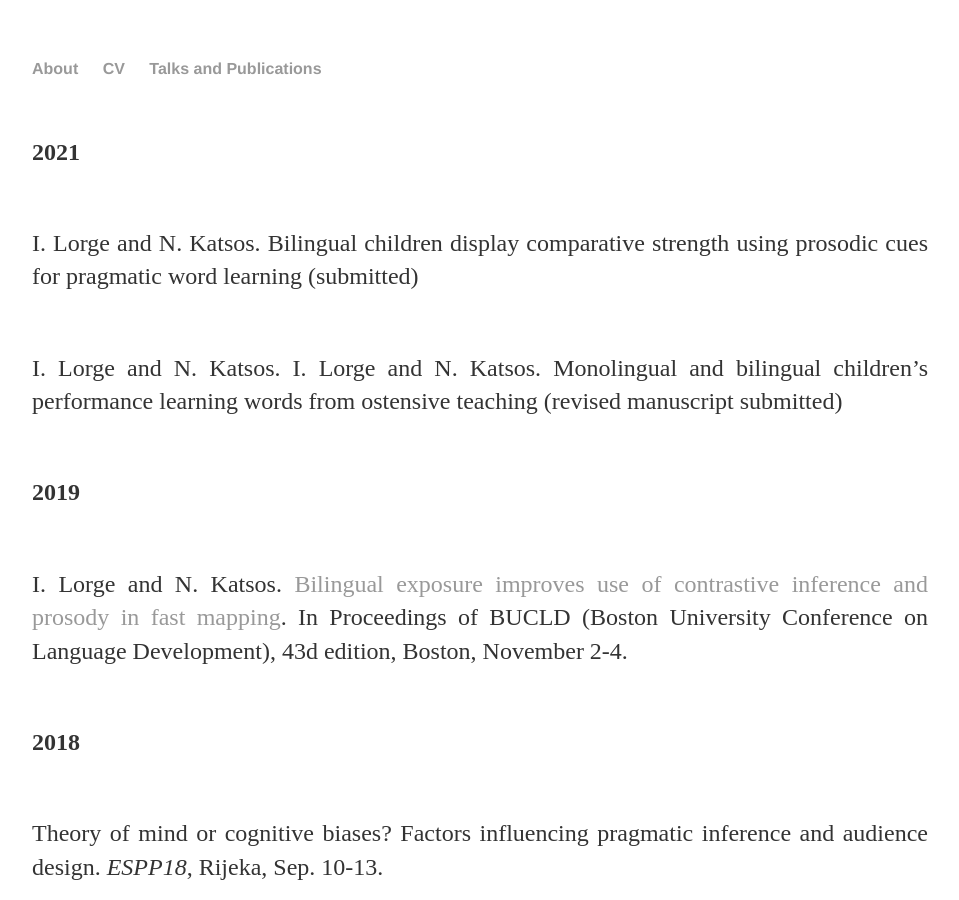
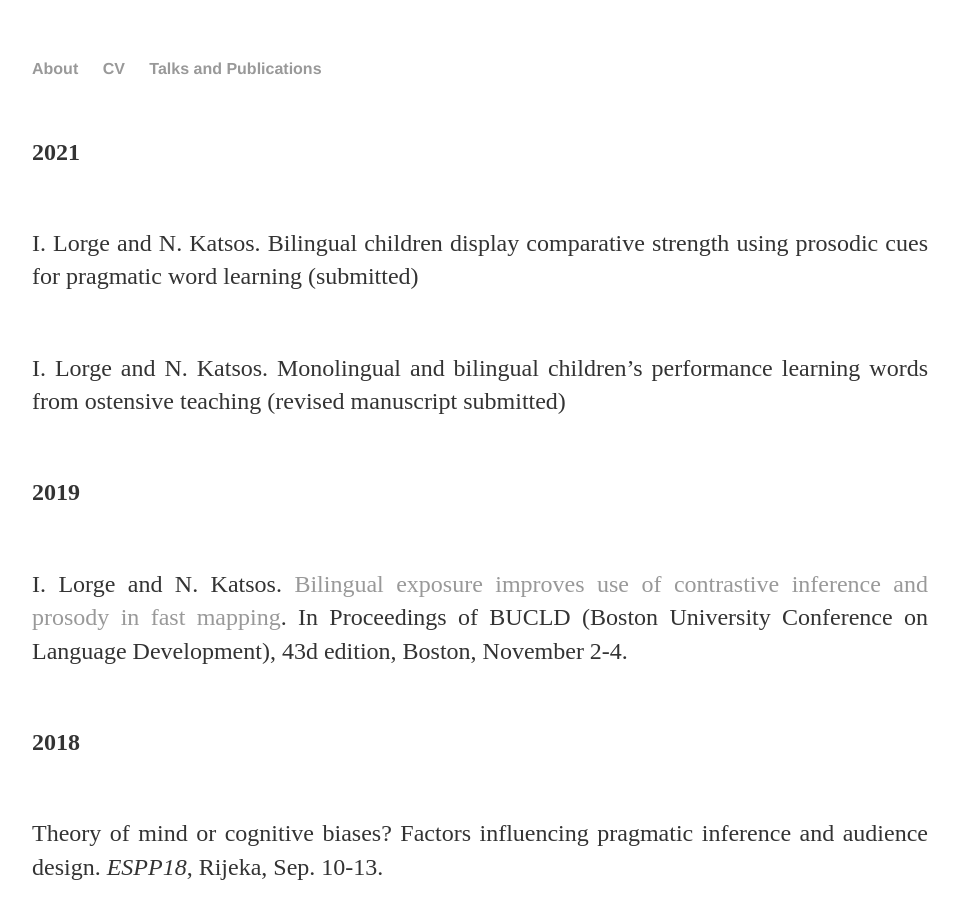
Before and after one commit to isabellelorge/isabellelorge.github.io, a Jekyll site: the page built from Publications.html, in a window 1280 px wide and 900 px high. Shown: the whole window, without its empty margins (160-1119 px from the left). Built offline with Jekyll 4.4.1, drawn with Linux system fonts in a browser that asks for light colours.

Commit message:
Update Publications.html

```diff
--- a/Publications.html
+++ b/Publications.html
@@ -21,7 +21,7 @@ prosodic cues for pragmatic word learning (submitted)
 <br> </p>
 
 <p><br>
-I. Lorge and N. Katsos. I. Lorge and N. Katsos. Monolingual and bilingual children’s performance learning
+I. Lorge and N. Katsos. Monolingual and bilingual children’s performance learning
 words from ostensive teaching (revised manuscript submitted)
 
 <br> </p>
```
